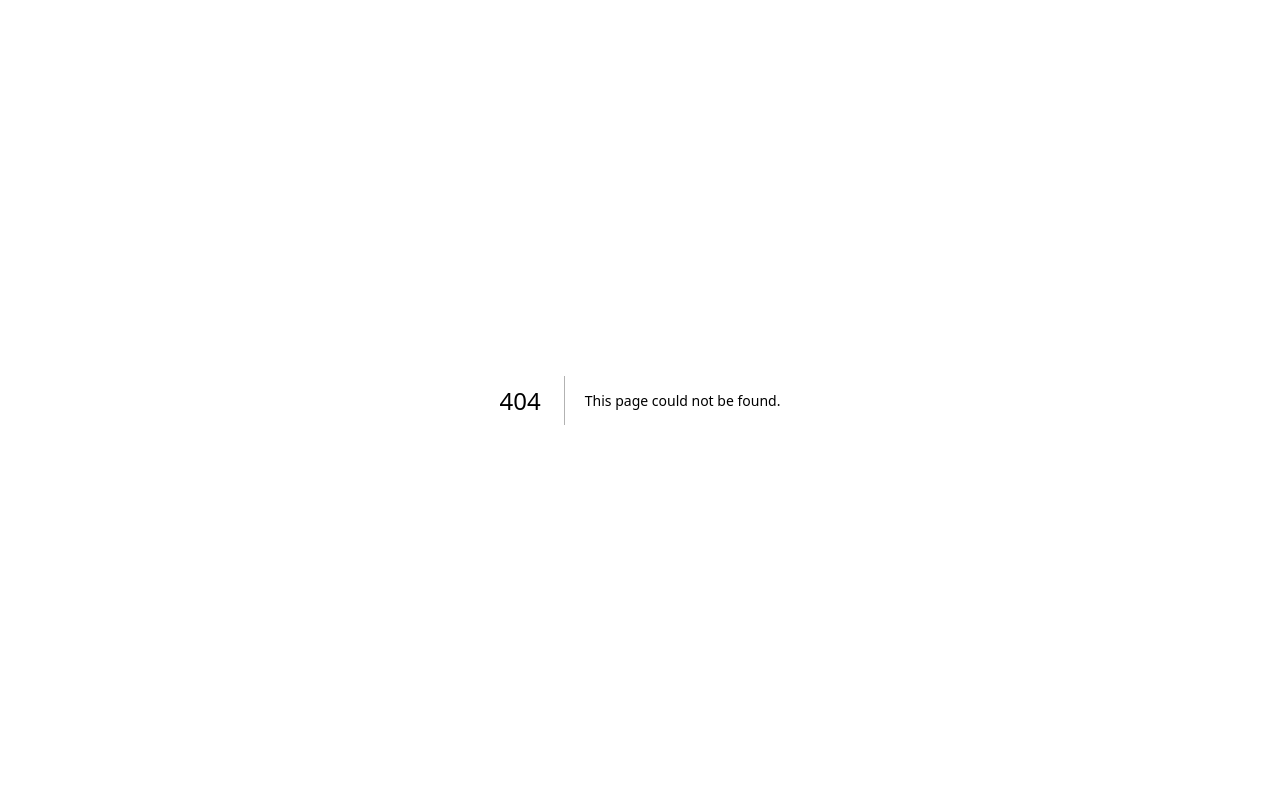
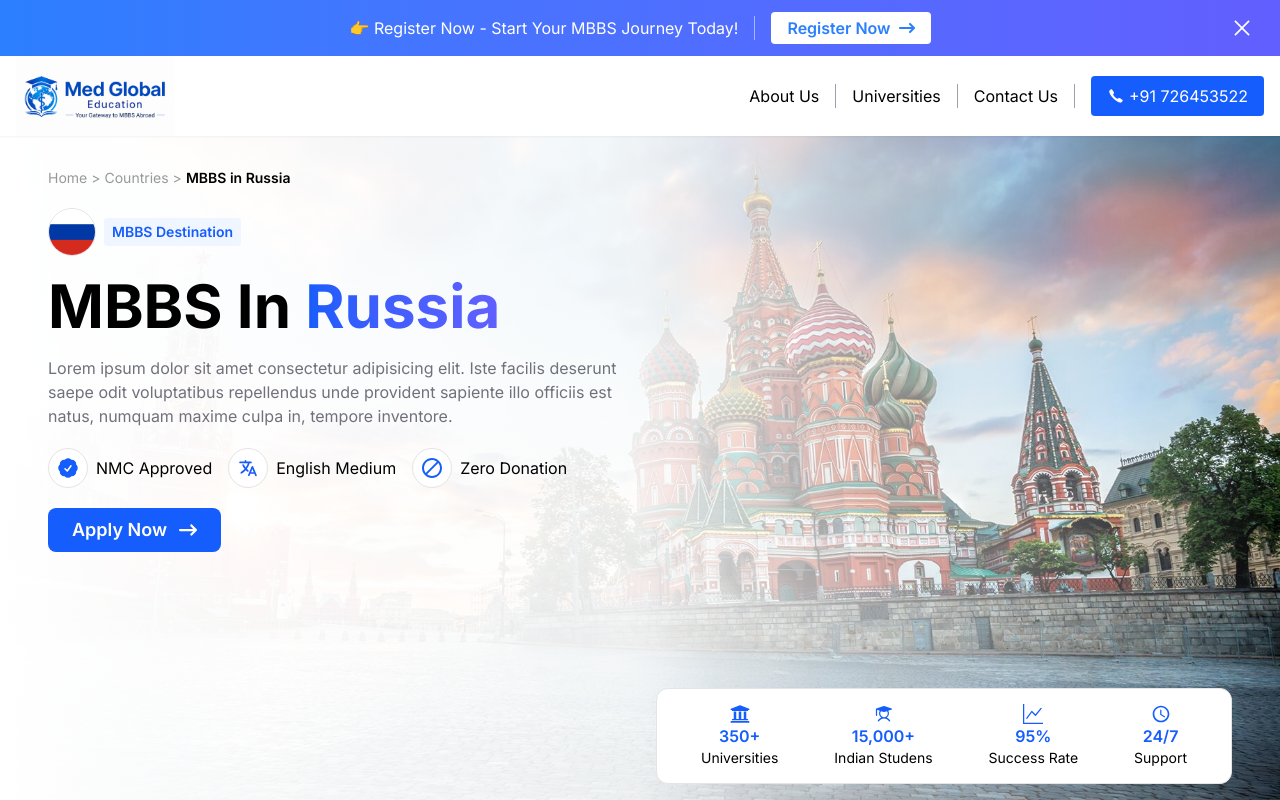
Before and after one commit to iamtushar28/medglobal, a Next.js app: page /country/russia in a window 1280 px wide. Before the commit this address had no page. Built offline with nearby package versions, Linux system fonts and the light colour scheme.

Commit message:
feat: /county/[name] new page add

```diff
--- a/app/components/reusable/CountryCard.tsx
+++ b/app/components/reusable/CountryCard.tsx
@@ -1,4 +1,6 @@
 import Image from "next/image";
+import Link from "next/link";
+import { FaArrowRightLong } from "react-icons/fa6";
 
 // CountryCard.tsx
 
@@ -54,9 +56,12 @@ export default function CountryCard({
                 </p>
 
                 {/* button */}
-                <button className="px-3 py-2 mt-1 text-sm text-blue-500">
+                <Link
+                    href={'/country/russia'}
+                    className="px-3 py-2 mt-1 text-sm text-blue-500 flex gap-2 items-center">
                     Explore More
-                </button>
+                    <FaArrowRightLong />
+                </Link>
             </div>
         </div>
     );
--- /dev/null
+++ b/app/country/[countryname]/components/Hero.tsx
@@ -0,0 +1,197 @@
+import Image from 'next/image'
+import { BsGraphUp } from 'react-icons/bs'
+import { FaUniversity } from 'react-icons/fa'
+import { FaArrowRightLong } from 'react-icons/fa6'
+import { HiCheckBadge } from 'react-icons/hi2'
+import { IoLanguage } from 'react-icons/io5'
+import { MdDoNotDisturbAlt, MdOutlineWatchLater } from 'react-icons/md'
+import { PiStudentFill } from 'react-icons/pi'
+
+type Props = {}
+
+const Hero = (props: Props) => {
+    return (
+        <div className="relative h-screen w-full pt-12 overflow-hidden rounded-b-">
+
+            {/* Background Image */}
+            <Image
+                src="/images/country/russia.jpg"
+                alt="mbbs college in russia"
+                fill
+                className="object-cover object-bottom-left md:object-top-right pt-12"
+                priority
+            />
+
+            {/* LEFT WHITE GRADIENT OVERLAY */}
+            <div className="absolute inset-0 z-10 bg-linear-to-r from-white via-white/90 to-transparent" />
+
+            {/* Optional: Content area */}
+            <div className="relative z-20 h-full w-full pt-12 md:pt-20 flex flex-col justify-center md:justify-start px-4 md:px-12">
+
+                {/* heading */}
+                <div className="w-full lg:max-w-[50%] md:py-10 flex flex-col gap-5">
+
+                    {/* page accordian */}
+                    <div className='text-sm text-black/40 flex gap-1 items-center'>
+
+                        <p>Home</p>
+                        <p>{">"}</p>
+                        <p>Countries</p>
+                        <p>{">"}</p>
+                        <p className='text-black font-semibold'>MBBS in Russia</p>
+
+                    </div>
+
+                    {/* sub heading */}
+                    <div className='flex gap-2 items-center'>
+
+                        {/* country flag */}
+                        <div className='h-12 w-12 border border-zinc-200 rounded-full overflow-hidden'>
+                            <Image
+                                src={'/images/flags/ru-flag.jpg'}
+                                alt={'russia'}
+                                height={100}
+                                width={200}
+                                className="h-full w-full object-cover object-center"
+                                priority
+                            />
+                        </div>
+
+                        <div className='px-2 py-1 capitalize w-fit text-sm font-semibold text-blue-600 bg-blue-50 rounded'>
+                            <p>MBBS Destination</p>
+                        </div>
+
+                    </div>
+
+
+                    {/* heading */}
+                    <div>
+                        <h1 className="text-6xl font-bold">
+                            MBBS In{" "}
+                            <span className="bg-linear-to-r from-blue-600 to-indigo-500 bg-clip-text text-transparent">
+                                Russia
+                            </span>
+                        </h1>
+                    </div>
+
+                    {/* about */}
+                    <p className='text-zinc-500'>
+                        Lorem ipsum dolor sit amet consectetur adipisicing elit. Iste facilis deserunt saepe odit voluptatibus repellendus unde provident sapiente illo officiis est natus, numquam maxime culpa in, tempore inventore.
+                    </p>
+
+                    {/* features */}
+                    <div className='flex flex-wrap gap-2 md:gap-4'>
+
+                        <div className='flex gap-2 items-center'>
+
+                            <div className='h-10 w-10 text-2xl text-blue-600 border border-zinc-200 bg-white rounded-full flex justify-center items-center'>
+                                <HiCheckBadge />
+                            </div>
+
+                            <p>NMC Approved</p>
+
+                        </div>
+
+                        <div className='flex gap-2 items-center'>
+
+                            <div className='h-10 w-10 text-xl text-blue-600 border border-zinc-200 bg-white rounded-full flex justify-center items-center'>
+                                <IoLanguage />
+                            </div>
+
+                            <p>English Medium</p>
+
+                        </div>
+
+                        <div className='flex gap-2 items-center'>
+
+                            <div className='h-10 w-10 text-2xl text-blue-600 border border-zinc-200 bg-white rounded-full flex justify-center items-center'>
+                                <MdDoNotDisturbAlt />
+                            </div>
+
+                            <p>Zero Donation</p>
+
+                        </div>
+
+                    </div>
+
+                    {/* CTA */}
+                    <button className='w-fit px-6 py-2 text-lg font-semibold text-white bg-blue-600 rounded-lg flex gap-3 items-center'>
+                        Apply Now
+                        <FaArrowRightLong size={18} color='#ffffff' />
+                    </button>
+
+                </div>
+
+                {/* county stats */}
+                <div className='hidden h-24 w-[45%] p-4 bg-white border border-zinc-200 rounded-xl absolute bottom-4 right-12 md:flex justify-around items-center'>
+
+                    {/* stats card */}
+                    <div className='flex flex-col items-center'>
+
+                        {/* icon */}
+                        <div className='text-xl text-blue-600'>
+                            <FaUniversity />
+                        </div>
+
+                        {/* title */}
+                        <div className='text-center'>
+                            <h3 className='font-semibold text-blue-600'>350+</h3>
+                            <p className='text-sm'>Universities</p>
+                        </div>
+
+                    </div>
+
+                    <div className='flex flex-col items-center'>
+
+                        {/* icon */}
+                        <div className='text-xl text-blue-600'>
+                            <PiStudentFill />
+                        </div>
+
+                        {/* title */}
+                        <div className='text-center'>
+                            <h3 className='font-semibold text-blue-600'>15,000+</h3>
+                            <p className='text-sm'>Indian Studens</p>
+                        </div>
+
+                    </div>
+
+                    <div className='flex flex-col items-center'>
+
+                        {/* icon */}
+                        <div className='text-xl text-blue-600'>
+                            <BsGraphUp />
+                        </div>
+
+                        {/* title */}
+                        <div className='text-center'>
+                            <h3 className='font-semibold text-blue-600'>95%</h3>
+                            <p className='text-sm'>Success Rate</p>
+                        </div>
+
+                    </div>
+
+                    <div className='flex flex-col items-center'>
+
+                        {/* icon */}
+                        <div className='text-xl text-blue-600'>
+                            <MdOutlineWatchLater />
+                        </div>
+
+                        {/* title */}
+                        <div className='text-center'>
+                            <h3 className='font-semibold text-blue-600'>24/7</h3>
+                            <p className='text-sm'>Support</p>
+                        </div>
+
+                    </div>
+
+                </div>
+
+            </div>
+
+        </div>
+    )
+}
+
+export default Hero
--- /dev/null
+++ b/app/country/[countryname]/page.tsx
@@ -0,0 +1,19 @@
+import Cta from "@/app/components/Cta";
+import Navbar from "@/app/components/Navbar";
+import Hero from "./components/Hero";
+
+
+export default function Home() {
+    return (
+        <>
+            {/* section 1 */}
+            <div className="h-32 w-full fixed top-0 left-0 right-0 z-40">
+                <Cta />
+                <Navbar />
+            </div>
+
+            <Hero />
+
+        </>
+    );
+}
```
